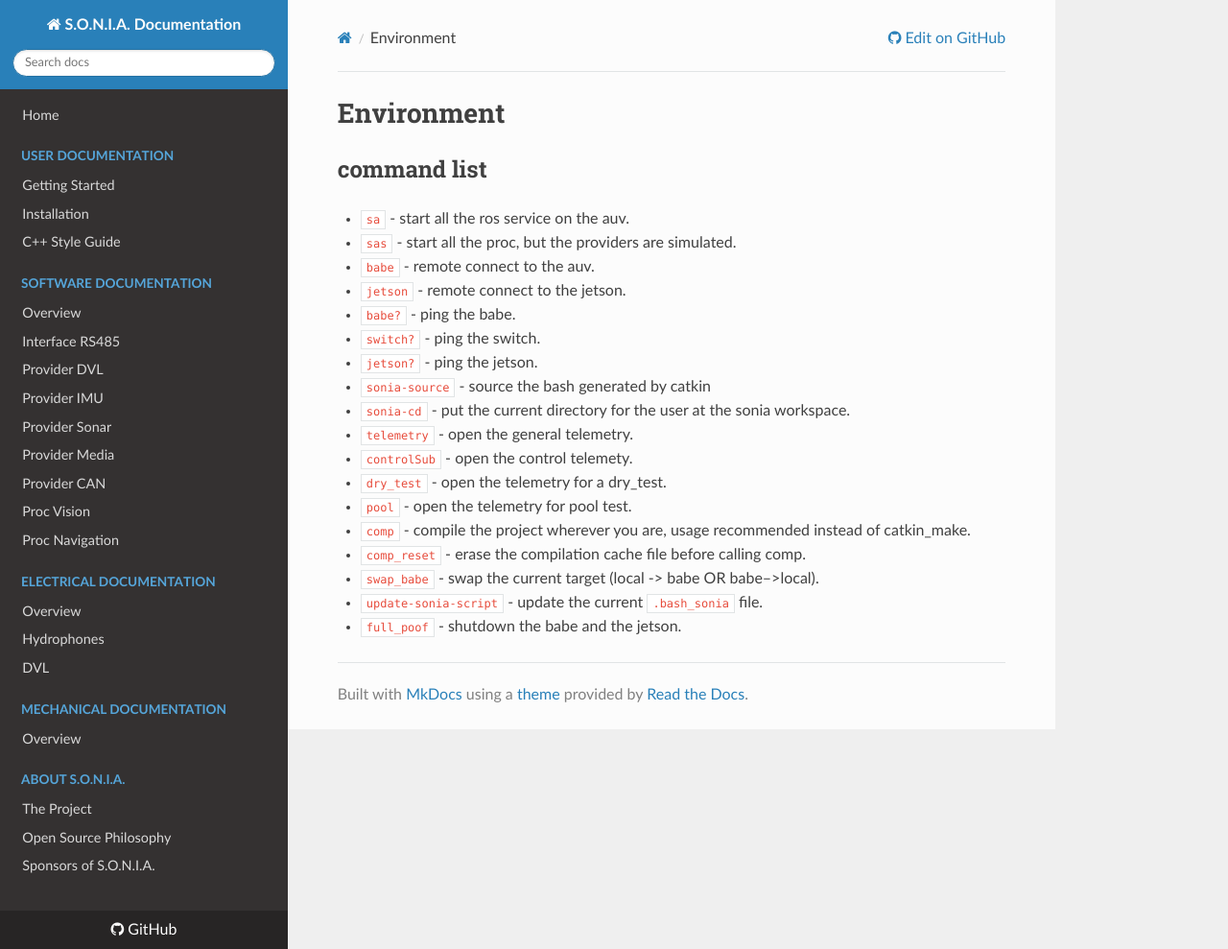
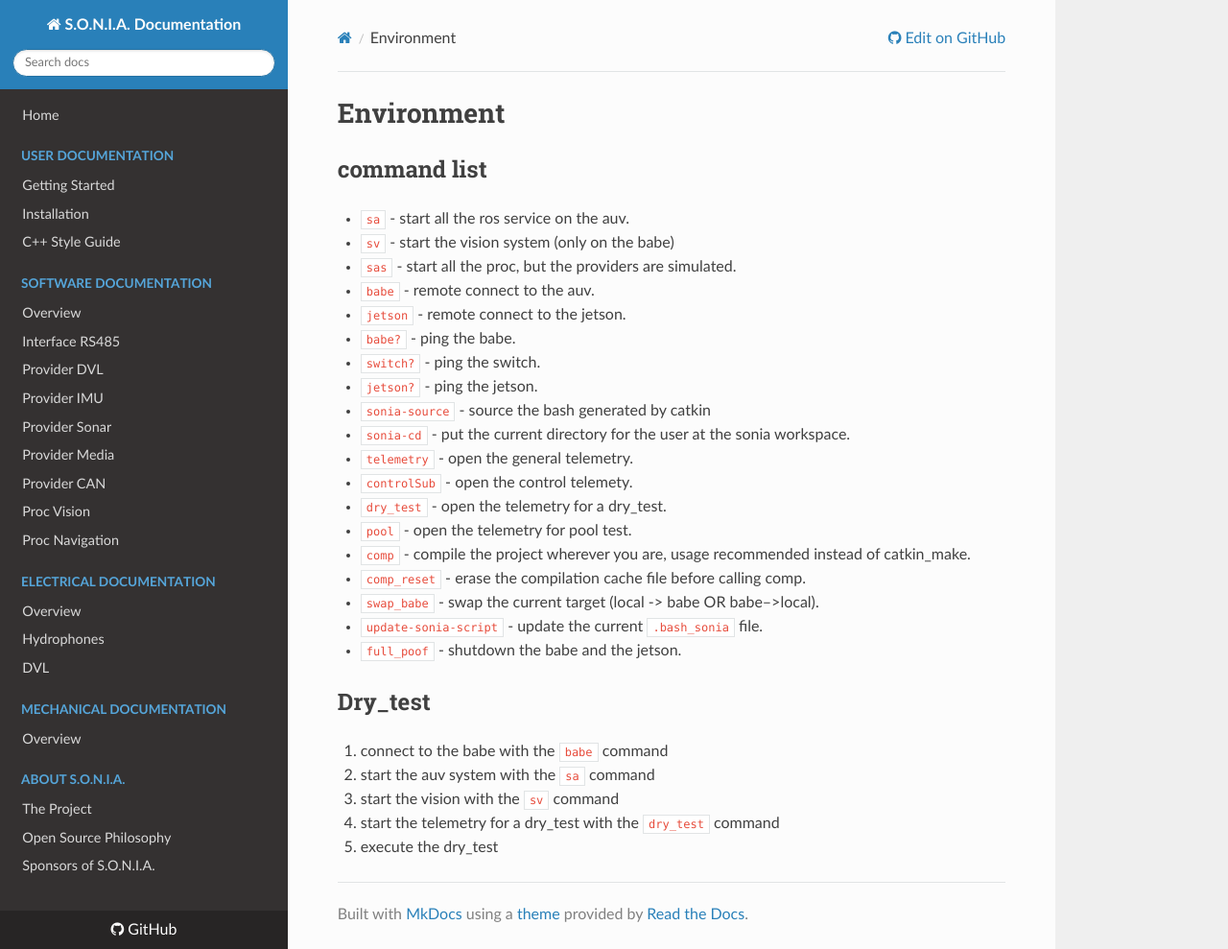
Before and after one commit to sonia-auv/documentation, an MkDocs documentation site: the page built from docs/user/environment.md, in a window 1280 px wide and 989 px high. Shown: the whole window at 96% size. Built offline with MkDocs 1.6.1, drawn with Linux system fonts in a browser that asks for light colours; nearby versions of some CDN libraries; old or Windows-style settings are respelled for this version of MkDocs.

Commit message:
ajout de la documentation des dry_tests

```diff
--- a/docs/user/environment.md
+++ b/docs/user/environment.md
@@ -4,6 +4,7 @@
 ## command list
 
 - `sa` - start all the ros service on the auv.
+- `sv` - start the vision system (only on the babe)
 - `sas` - start all the proc, but the providers are simulated.
 - `babe` - remote connect to the auv.
 - `jetson` - remote connect to the jetson.
@@ -21,3 +22,11 @@
 - `swap_babe` - swap the current target (local -> babe OR babe-->local).
 - `update-sonia-script` - update the current `.bash_sonia` file.
 - `full_poof` - shutdown the babe and the jetson.
+
+## Dry_test
+
+1. connect to the babe with the `babe` command
+2. start the auv system with the `sa` command
+3. start the vision with the `sv` command
+4. start the telemetry for a dry_test with the `dry_test` command
+5. execute the dry_test
```
